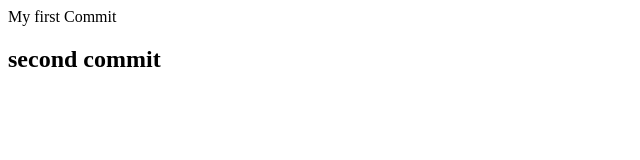
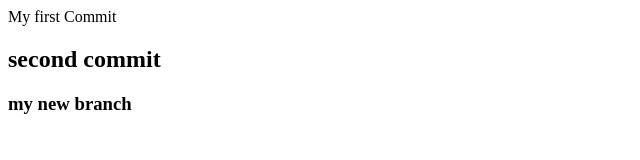
Before and after one commit to vinisha77/git_intro, a plain HTML site: page index.html in a window 1280 px wide. Shown: the whole page, without its empty margins (0-640 px from the left). Drawn offline with Linux system fonts and the light colour scheme.

Commit message:
created new feature branch

```diff
--- a/index.html
+++ b/index.html
@@ -6,6 +6,7 @@
     <body>
         <p>My first Commit  </p>
         <h2>second commit</h2>
+        <h3>my new branch</h3>
     </body>
 
 </html>
```
